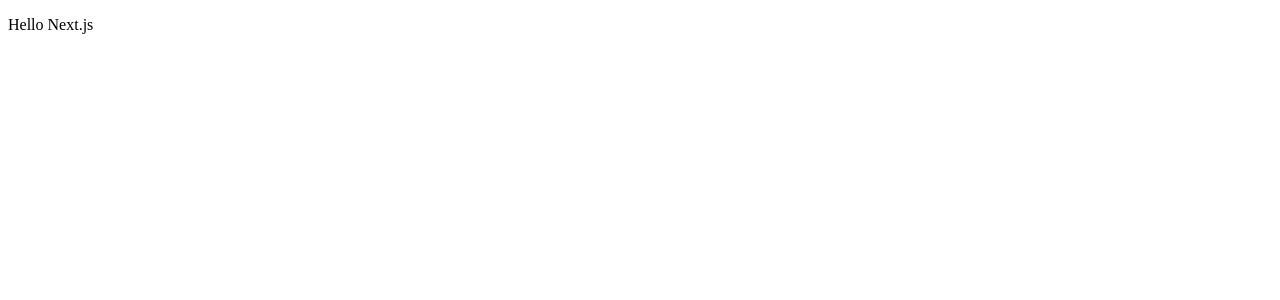
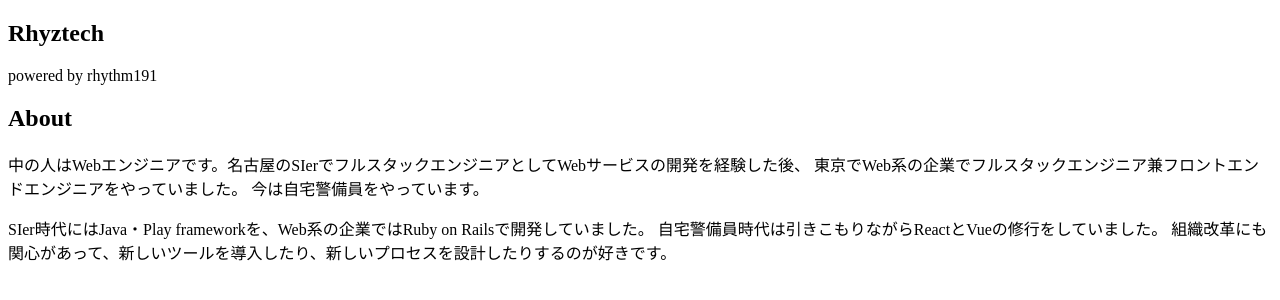
Before and after one commit to rhythm191/website, a Next.js app: page / in a window 1280 px wide. Shown: the top 300 px of the page. Built offline with nearby package versions, Linux system fonts and the light colour scheme.

Commit message:
add meta data

```diff
--- a/pages/index.js
+++ /dev/null
@@ -1,7 +0,0 @@
-export default function Index() {
-  return (
-    <div>
-      <p>Hello Next.js</p>
-    </div>
-  );
-}
--- /dev/null
+++ b/pages/index.jsx
@@ -0,0 +1,31 @@
+import Head from "next/head";
+
+export default function Index() {
+  return (
+    <main>
+      <Head>
+        <title>Rhyztech</title>
+        <meta name="description" content="Rhyztech is tech team powered by rhythm191" />
+      </Head>
+
+      <section>
+        <h1>Rhyztech</h1>
+        <p>powered by rhythm191</p>
+      </section>
+
+      <section>
+        <h2>About</h2>
+        <p>
+          中の人はWebエンジニアです。名古屋のSIerでフルスタックエンジニアとしてWebサービスの開発を経験した後、
+          東京でWeb系の企業でフルスタックエンジニア兼フロントエンドエンジニアをやっていました。
+          今は自宅警備員をやっています。
+        </p>
+        <p>
+          SIer時代にはJava・Play frameworkを、Web系の企業ではRuby on Railsで開発していました。
+          自宅警備員時代は引きこもりながらReactとVueの修行をしていました。
+          組織改革にも関心があって、新しいツールを導入したり、新しいプロセスを設計したりするのが好きです。
+        </p>
+      </section>
+    </main>
+  );
+}
```
